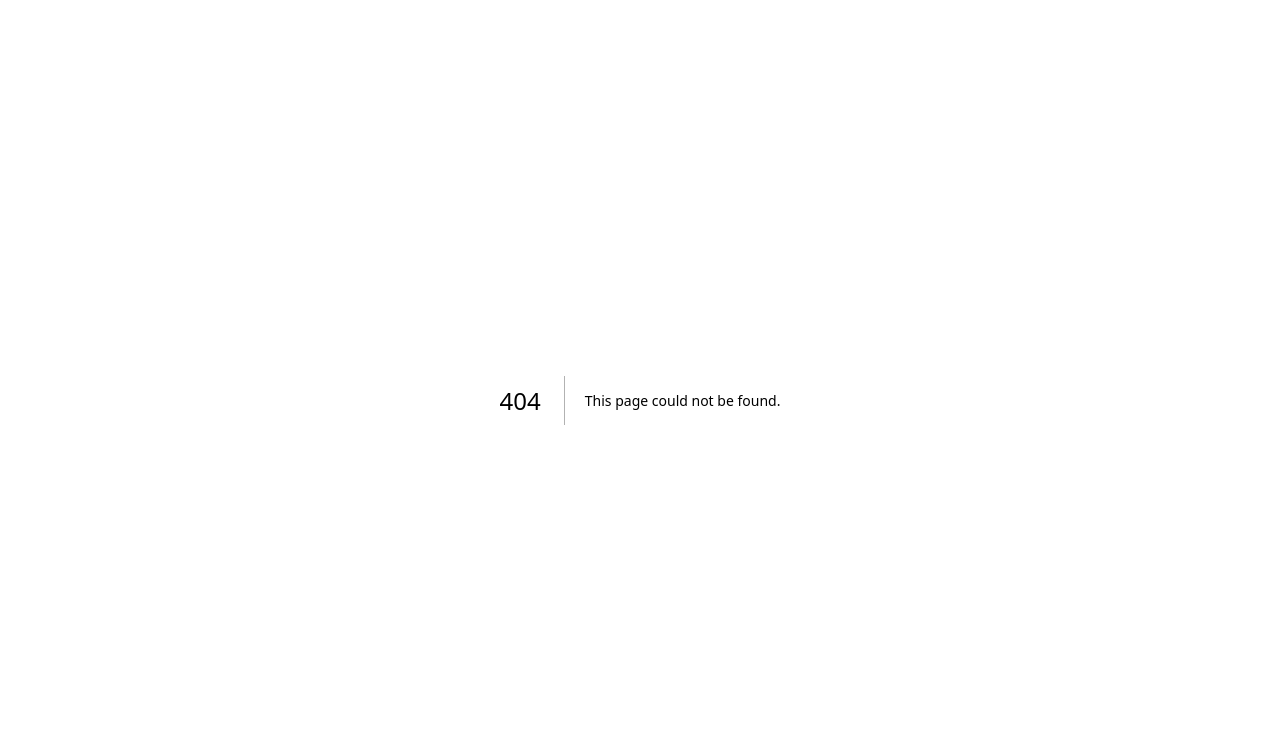
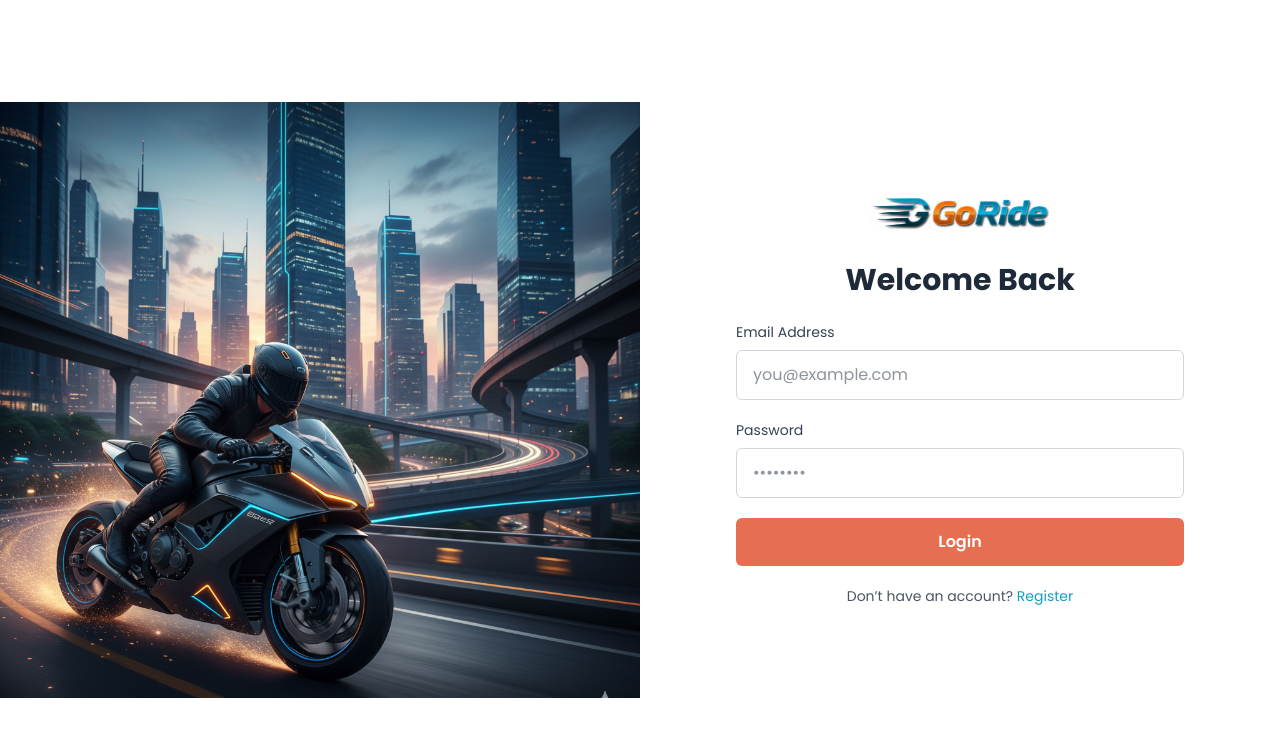
Before and after one commit to khalidhossain5000/biker-zone-next-js-project, a Next.js app: page /login in a window 1280 px wide. Before the commit this address had no page. Shown: the top 736 px of the page. Built offline with nearby package versions, Linux system fonts and the light colour scheme.

Commit message:
login form and login page completed

```diff
--- /dev/null
+++ b/app/(auth)/login/page.js
@@ -0,0 +1,100 @@
+
+"use client";
+import React from "react";
+import Image from "next/image";
+import authImg from "../../../assets/auth/authh-img.png";
+import logo from "../../../assets/logo/logo-go.png";
+import darklogo from "../../../assets/logo/dark-logo.png";
+import { useTheme } from "next-themes";
+
+const LoginPage = () => {
+  const { theme } = useTheme();
+
+  return (
+    <div className="min-h-screen flex flex-col md:flex-row">
+      {/* Left Side - Image */}
+      <div className="w-full md:w-1/2   flex items-center justify-center">
+        <Image
+          src={authImg}
+          alt="Authentication Illustration"
+          className="max-w-full h-auto "
+          priority
+        />
+      </div>
+
+      {/* Right Side - Form */}
+      <div className="w-full md:w-1/2 flex flex-col items-center justify-center px-6 md:px-12 lg:px-20 bg-white dark:bg-[#0f0f0f]">
+        {/* Logo */}
+        <div className="mb-8">
+          <Image
+            src={theme === "dark" ? darklogo : logo}
+            alt="Site Logo"
+            width={180}
+            height={60}
+            className="mx-auto"
+          />
+        </div>
+
+        {/* Login Form */}
+        <div className="w-full max-w-md">
+          <h2 className="text-3xl font-bold mb-6 text-center text-gray-800 dark:text-white">
+            Welcome Back
+          </h2>
+
+          <form className="space-y-5">
+            <div>
+              <label
+                htmlFor="email"
+                className="block text-sm font-medium text-gray-700 dark:text-gray-300 mb-2"
+              >
+                Email Address
+              </label>
+              <input
+                type="email"
+                id="email"
+                placeholder="you@example.com"
+                className="w-full px-4 py-3 rounded-md border border-gray-300 dark:border-gray-600 bg-transparent text-gray-800 dark:text-gray-100 focus:ring-2 focus:ring-blue-500 outline-none"
+                required
+              />
+            </div>
+
+            <div>
+              <label
+                htmlFor="password"
+                className="block text-sm font-medium text-gray-700 dark:text-gray-300 mb-2"
+              >
+                Password
+              </label>
+              <input
+                type="password"
+                id="password"
+                placeholder="••••••••"
+                className="w-full px-4 py-3 rounded-md border border-gray-300 dark:border-gray-600 bg-transparent text-gray-800 dark:text-gray-100 focus:ring-2 focus:ring-blue-500 outline-none"
+                required
+              />
+            </div>
+
+            <button
+              type="submit"
+              className="w-full bg-primary text-white py-3 rounded-md font-semibold hover:bg-primary/90 cursor-pointer transition"
+            >
+              Login
+            </button>
+
+            <p className="text-center text-sm text-gray-600 dark:text-gray-400">
+              Don’t have an account?{" "}
+              <a
+                href="/register"
+                className="text-[#11a0c7] hover:underline font-medium"
+              >
+                Register
+              </a>
+            </p>
+          </form>
+        </div>
+      </div>
+    </div>
+  );
+};
+
+export default LoginPage;
```
Also changed, not shown: components/HomePage/BannerSlider/Slider.jsx (+8 -6 lines), assets/auth/authh-img.png (added).
